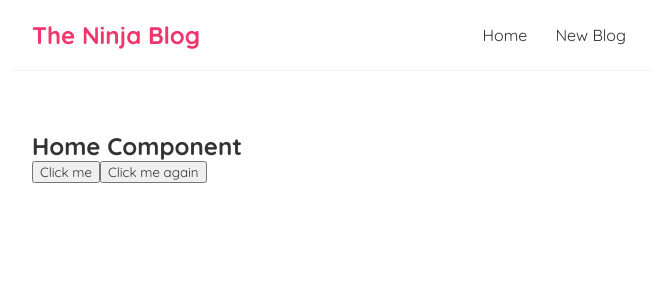
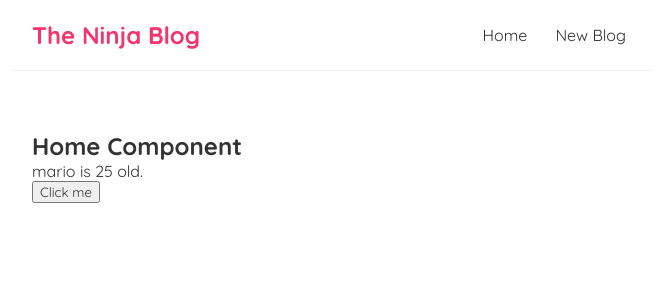
Before and after one commit to NewsonThokchom/ReactPractice, a React (Create React App) app: page / in a window 1280 px wide. Shown: the top 300 px of the page, without its empty margins (308-964 px from the left). Built offline with nearby package versions, Linux system fonts and the light colour scheme.

Commit message:
impleneted useState

```diff
--- a/src/Home.js
+++ b/src/Home.js
@@ -1,17 +1,21 @@
+import { useState } from "react";
+
 const Home = () => {
-  const handleClick = (e) => {
-    console.log("Hello Newson ", e);
+  //   let name = "mario";
+  const [name, setName] = useState("mario");
+  const [age, setAge] = useState(25);
+  const handleClick = () => {
+    setName("Luigi");
+    setAge(30);
   };
-  const handleClickAgain = (name, e) => {
-    console.log("Hello " + name, e.target);
-  };
+
   return (
     <div className="home">
       <h2>Home Component</h2>
+      <p>
+        {name} is {age} old.
+      </p>
       <button onClick={handleClick}>Click me</button>
-      <button onClick={(e) => handleClickAgain("Newson", e)}>
-        Click me again
-      </button>
     </div>
   );
 };
```
